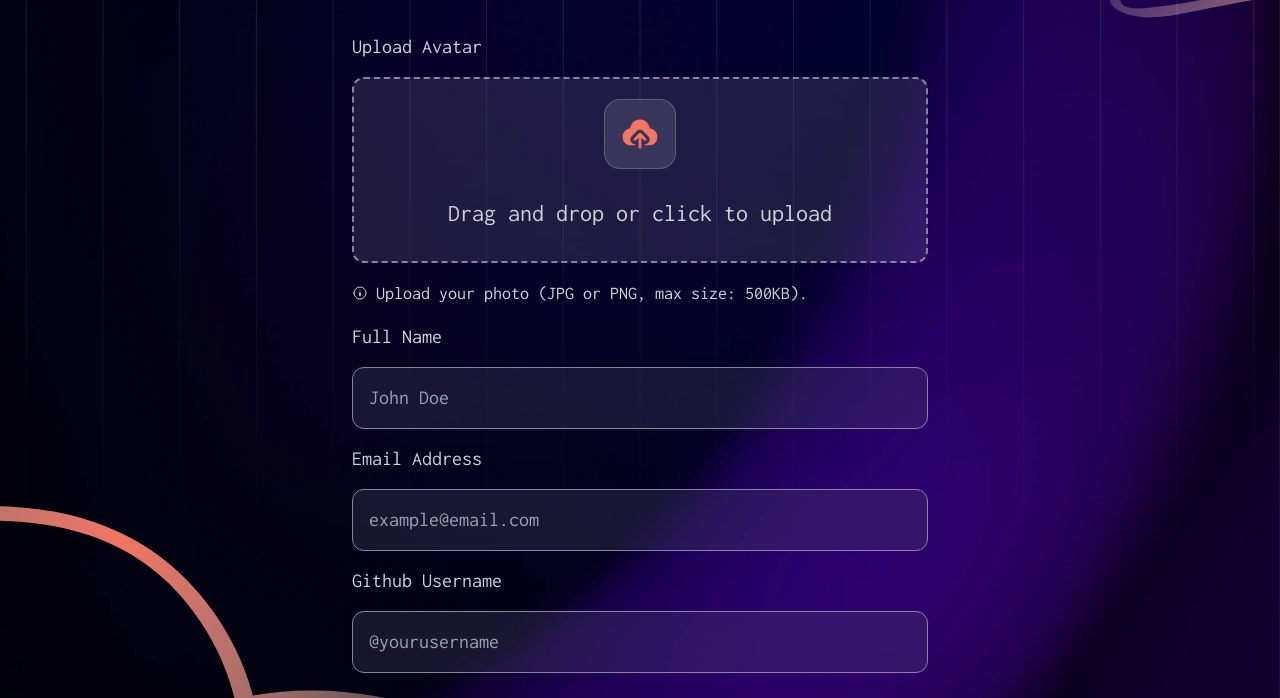
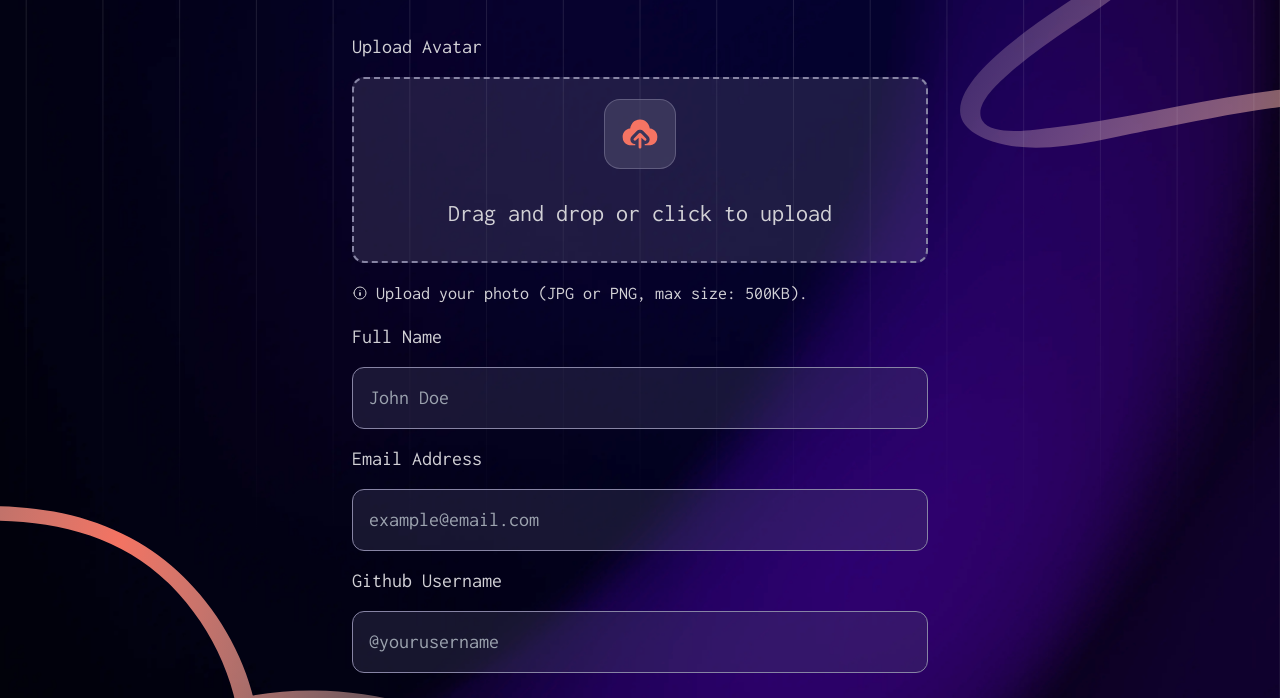
Before and after one commit to AbdullahHamadax/conference-ticket-geneator, a plain HTML site: page index.html in a window 1280 px wide. Shown: the part 181-879 px from the top of the page. Drawn offline with nearby package versions, Linux system fonts and the light colour scheme.

Commit message:
Change the pattern top to size to match the other one.

```diff
--- a/index.html
+++ b/index.html
@@ -46,7 +46,7 @@
             url("assets/images/pattern-squiggly-line-top.svg"),
             url("assets/images/pattern-squiggly-line-bottom-desktop.svg"),
             url("assets/images/background-desktop.png");
-          background-size: cover, 320px, 600px, cover;
+          background-size: cover, 600px, 600px, cover;
           background-position: center, top 50px right, bottom left, center;
         }
       }
```
